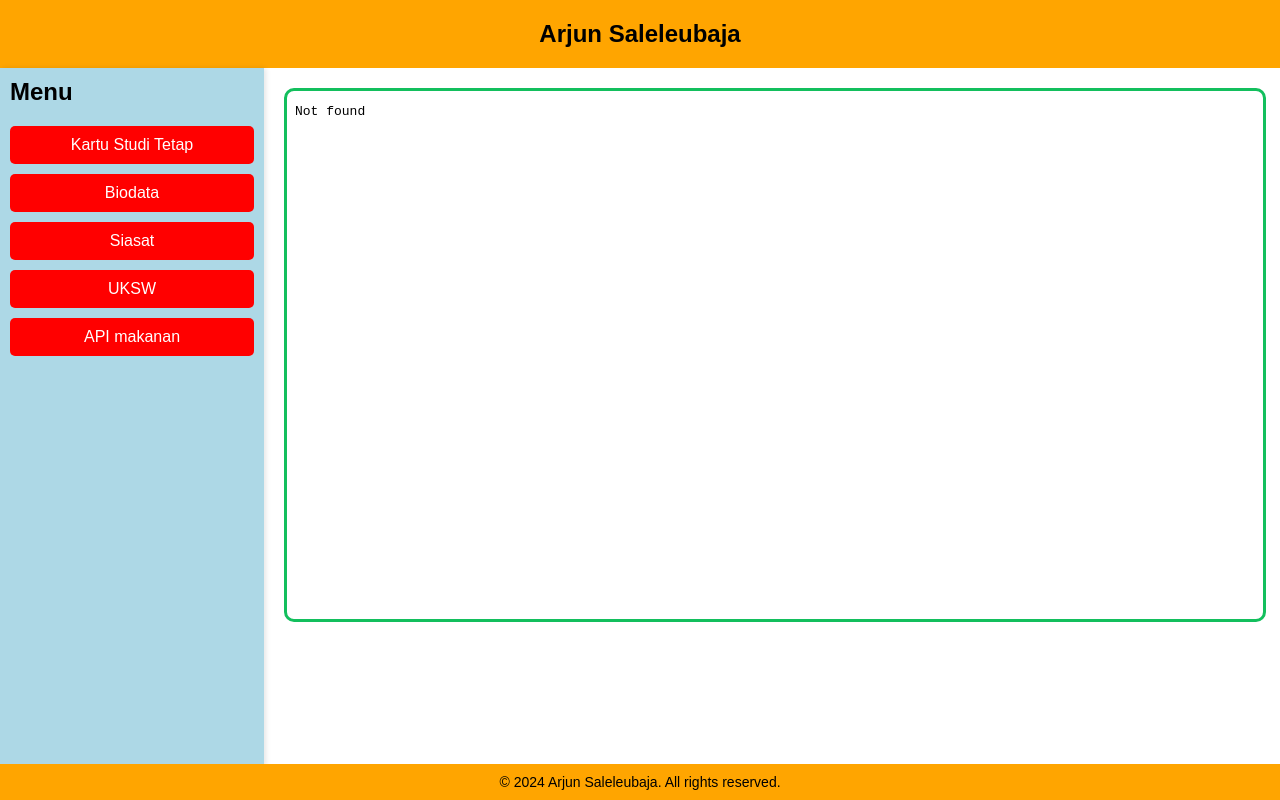
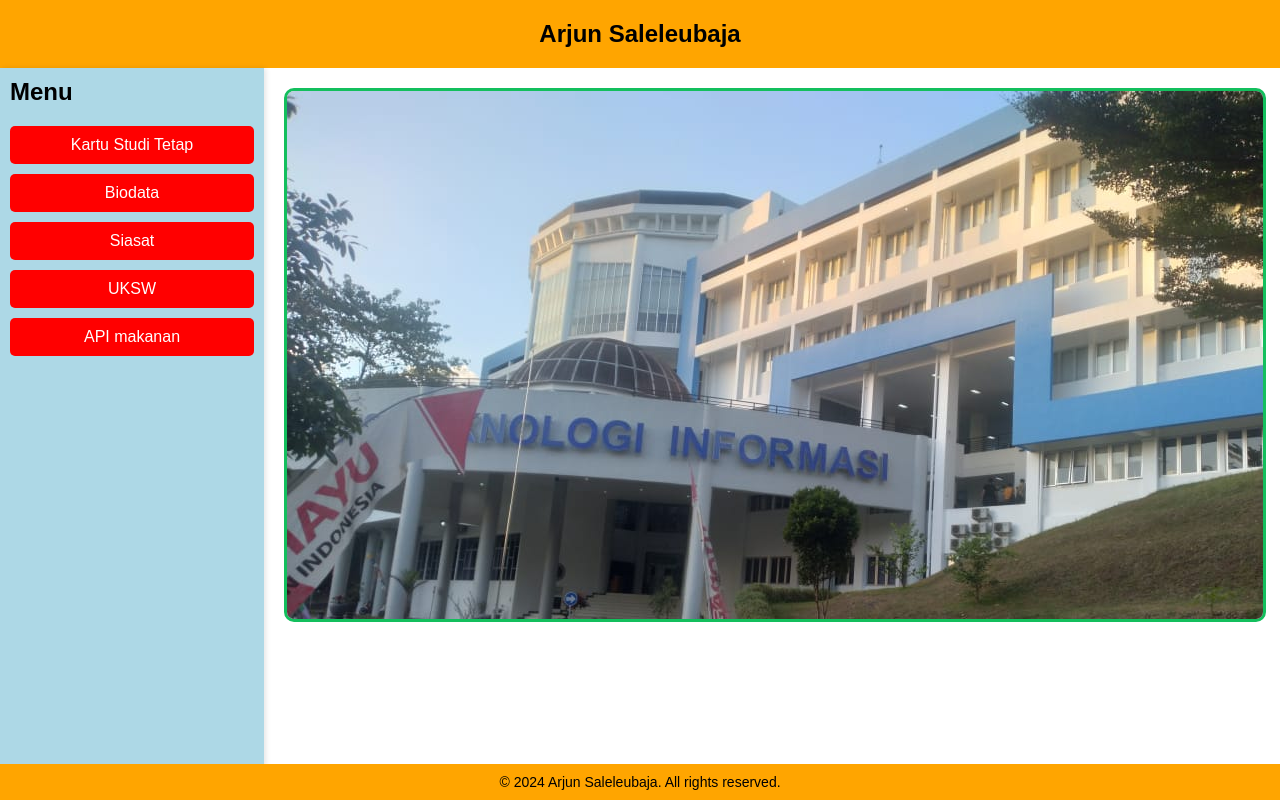
Before and after one commit to arjun25102010/arjun25102010, a plain HTML site: page index.html in a window 1280 px wide. Drawn offline with Linux system fonts and the light colour scheme.

Commit message:
Update index.html

```diff
--- a/index.html
+++ b/index.html
@@ -91,7 +91,7 @@
         </div>
 
         <div class="content">
-            <iframe name="content-frame" src="./ASET/WhatsApp Image 2024-04-26 at 22.17.24.jpeg"></iframe>
+            <iframe name="content-frame" src="./WhatsApp Image 2024-04-26 at 22.17.24.jpeg"></iframe>
         </div>
     </div>
 
```
